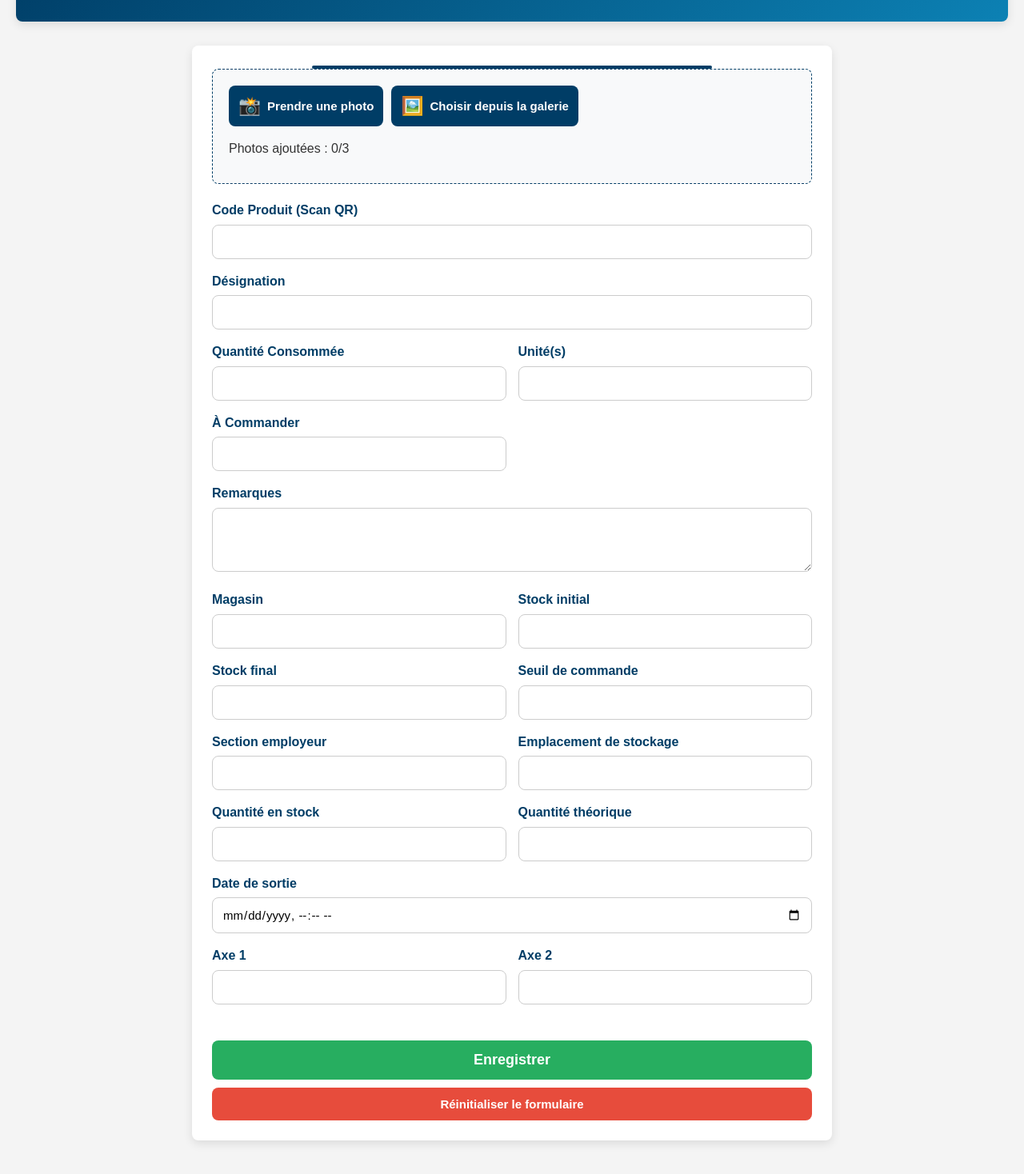
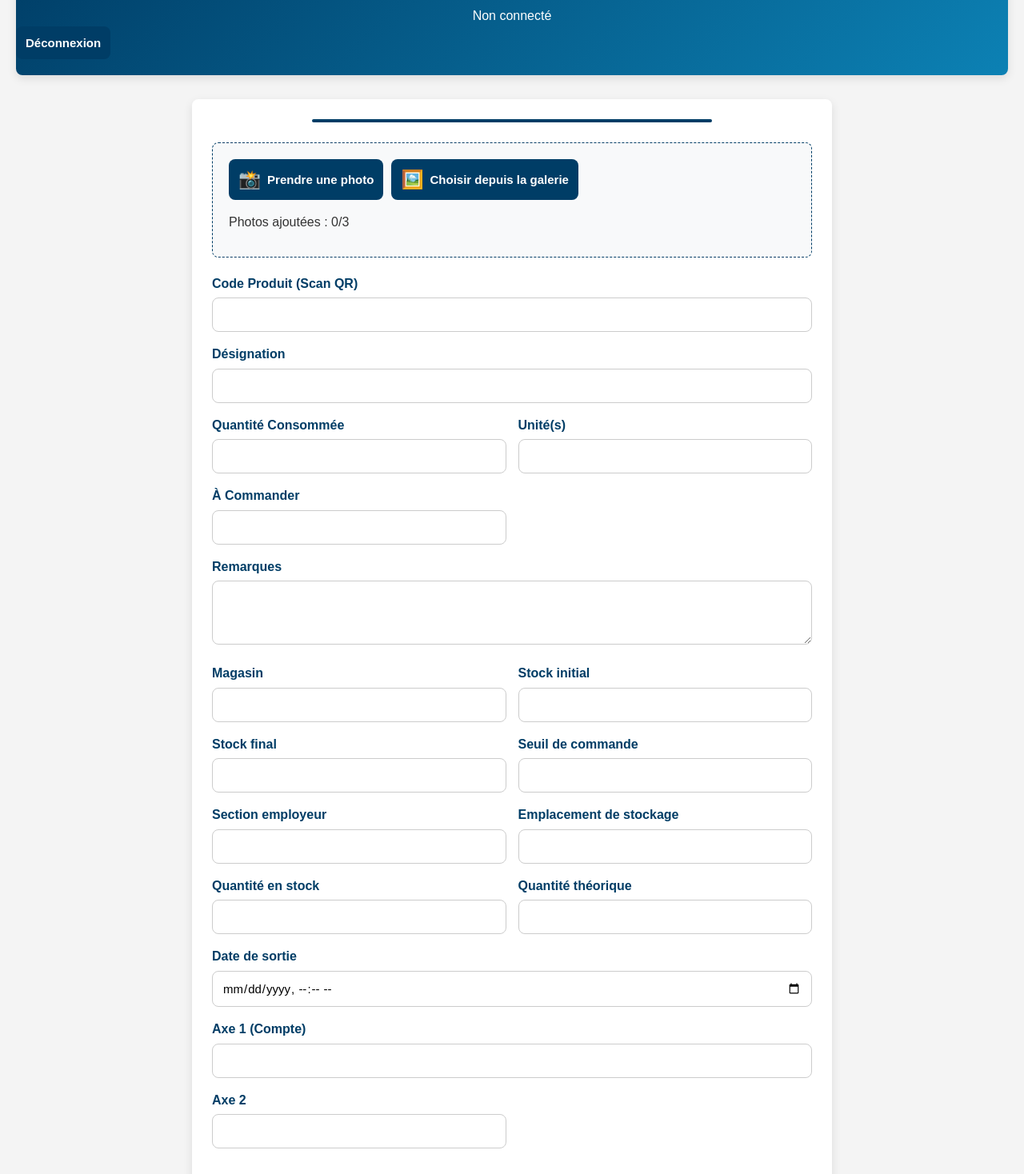
Before and after one commit to fourcheerv/stocker, a plain HTML site: page index.html in a window 1280 px wide. Shown: the part 89-1557 px from the top of the page at 80% size. Drawn offline with Linux system fonts and the light colour scheme; a script that the page names is missing.

Commit message:
Update index.html

```diff
--- a/index.html
+++ b/index.html
@@ -11,13 +11,18 @@
   <script src="https://unpkg.com/html5-qrcode"></script>
 </head>
 <body>
-
   <header>
+    <div class="header-content">
       <h1>Enregistrement de Stock</h1>
+      <div>
+        <span class="account-info" id="current-account">Non connecté</span>
+        <button class="logout-btn" id="logoutBtn">Déconnexion</button>
+      </div>
+    </div>
   </header>
 
   <main>
-  <div id="qr-reader" style="width:100%; max-width:500px; margin:auto;"></div>
+    <div id="qr-reader"></div>
 
     <div class="photo-section">
       <div class="photo-buttons">
@@ -112,9 +117,9 @@
         <input type="datetime-local" id="date_sortie" name="date_sortie" required>
       </div>
 
-    <div>
-      <label for="axe1">Axe 1</label>
-      <input type="text" id="axe1" name="axe1" required>
+      <div class="full-width">
+        <label for="axe1">Axe 1 (Compte)</label>
+        <input type="text" id="axe1" name="axe1" readonly>
       </div>
 
       <div>
```
Lines whose indentation alone changed are shown as unchanged.
